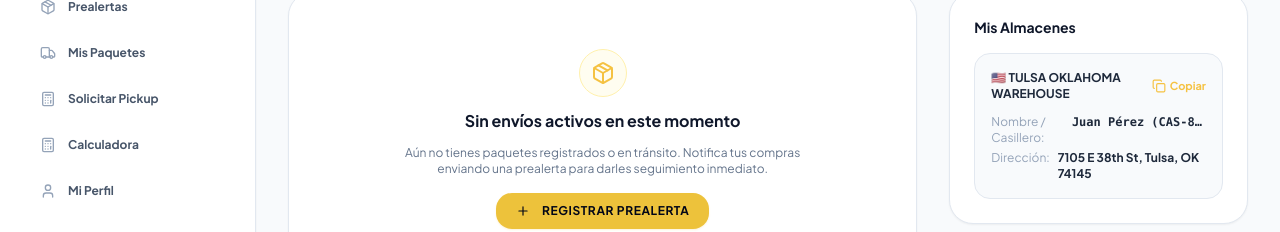
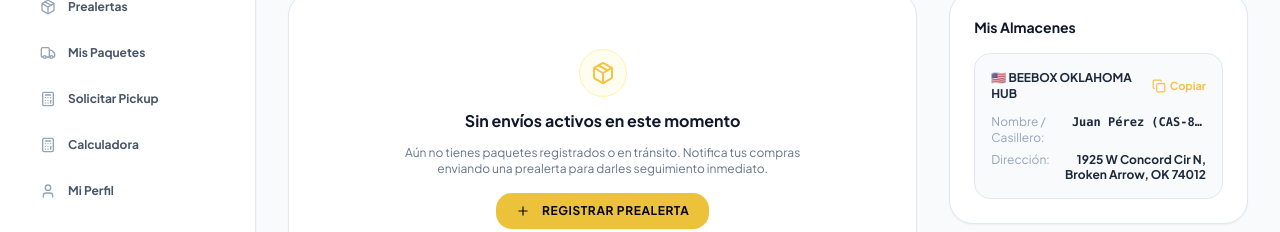
Before and after one commit to saraiherrerab/Beebox-Empresa-De-Transporte, a Next.js app: page /dashboard in a window 1280 px wide. Shown: the part 205-437 px from the top of the page. Built offline with nearby package versions, Linux system fonts and the light colour scheme; no server answers.

Commit message:
fix(warehouse): update official BeeBox office address to 1925 W Concord Cir N, Broken Arrow, OK 74012

```diff
--- a/src/app/registro/page.tsx
+++ b/src/app/registro/page.tsx
@@ -102,7 +102,7 @@ export default function RegistroPage() {
                   <Sparkles className="w-4 h-4 text-amber-500" /> Beneficios de tu Casillero BeeBox:
                 </div>
                 <ul className="text-xs text-slate-600 space-y-1 font-medium pl-6 list-disc">
-                  <li>Dirección física propia en Tulsa, Oklahoma, USA.</li>
+                  <li>Dirección física propia: 1925 W Concord Cir N, Broken Arrow, OK 74012.</li>
                   <li>Prealerta automática de paquetes.</li>
                   <li>Control y seguimiento en tiempo real.</li>
                 </ul>
--- a/src/components/client/WarehouseCard.tsx
+++ b/src/components/client/WarehouseCard.tsx
@@ -9,7 +9,7 @@ export const WarehouseCard: React.FC = () => {
   const { user } = useAuth();
 
   const handleCopy = () => {
-    const address = `${user?.name || "Cliente"} (${user?.suiteCode || "CAS-TULSA"}), 7105 E 38th St, Tulsa, OK 74145, USA`;
+    const address = `${user?.name || "Cliente"} (${user?.suiteCode || "CAS-OK"}), 1925 W Concord Cir N, Broken Arrow, OK 74012`;
     navigator.clipboard.writeText(address);
     setCopied(true);
     setTimeout(() => setCopied(false), 2000);
@@ -24,7 +24,7 @@ export const WarehouseCard: React.FC = () => {
       <div className="bg-slate-50 border border-slate-200 rounded-2xl p-4 space-y-3">
         <div className="flex items-center justify-between">
           <span className="text-xs font-bold text-slate-800 flex items-center gap-1.5">
-            🇺🇸 TULSA OKLAHOMA WAREHOUSE
+            🇺🇸 BEEBOX OKLAHOMA HUB
           </span>
           <button
             onClick={handleCopy}
@@ -35,7 +35,7 @@ export const WarehouseCard: React.FC = () => {
           </button>
         </div>
 
-        <div className="space-y-1 text-xs">
+        <div className="space-y-1.5 text-xs">
           <div className="flex justify-between gap-2">
             <span className="text-slate-400">Nombre / Casillero:</span>
             <span className="font-bold text-slate-800 font-mono text-right truncate">
@@ -44,7 +44,9 @@ export const WarehouseCard: React.FC = () => {
           </div>
           <div className="flex justify-between gap-2">
             <span className="text-slate-400">Dirección:</span>
-            <span className="font-bold text-slate-800">7105 E 38th St, Tulsa, OK 74145</span>
+            <span className="font-bold text-slate-800 text-right leading-tight">
+              1925 W Concord Cir N, Broken Arrow, OK 74012
+            </span>
           </div>
         </div>
       </div>
```
